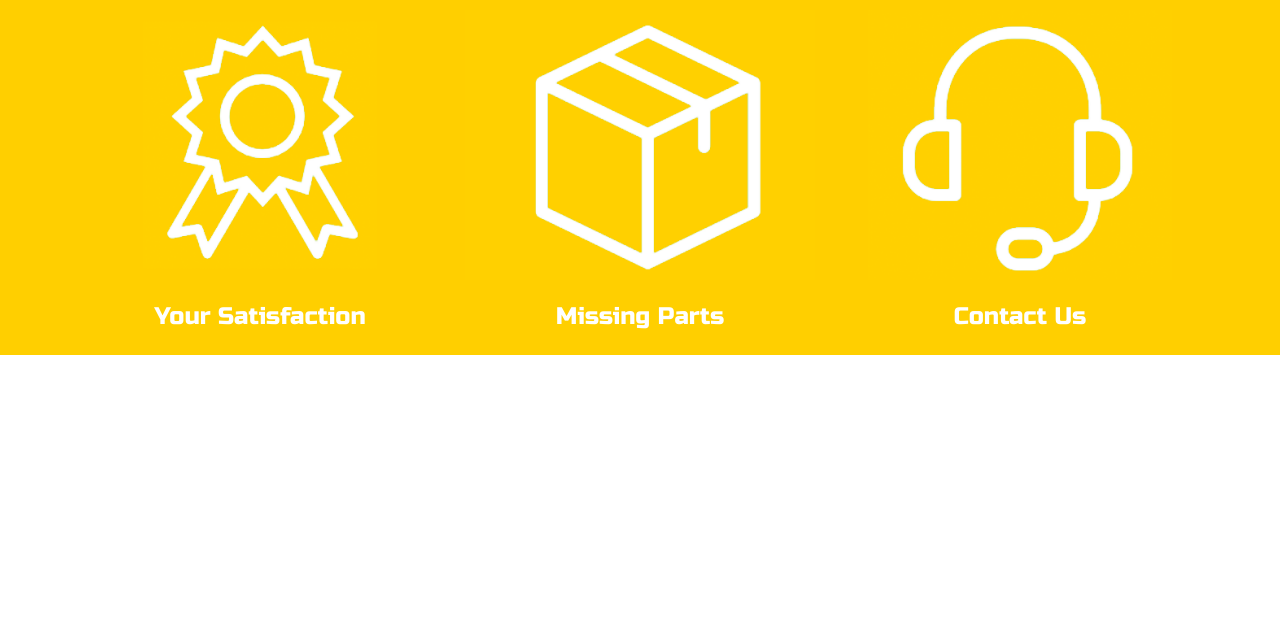
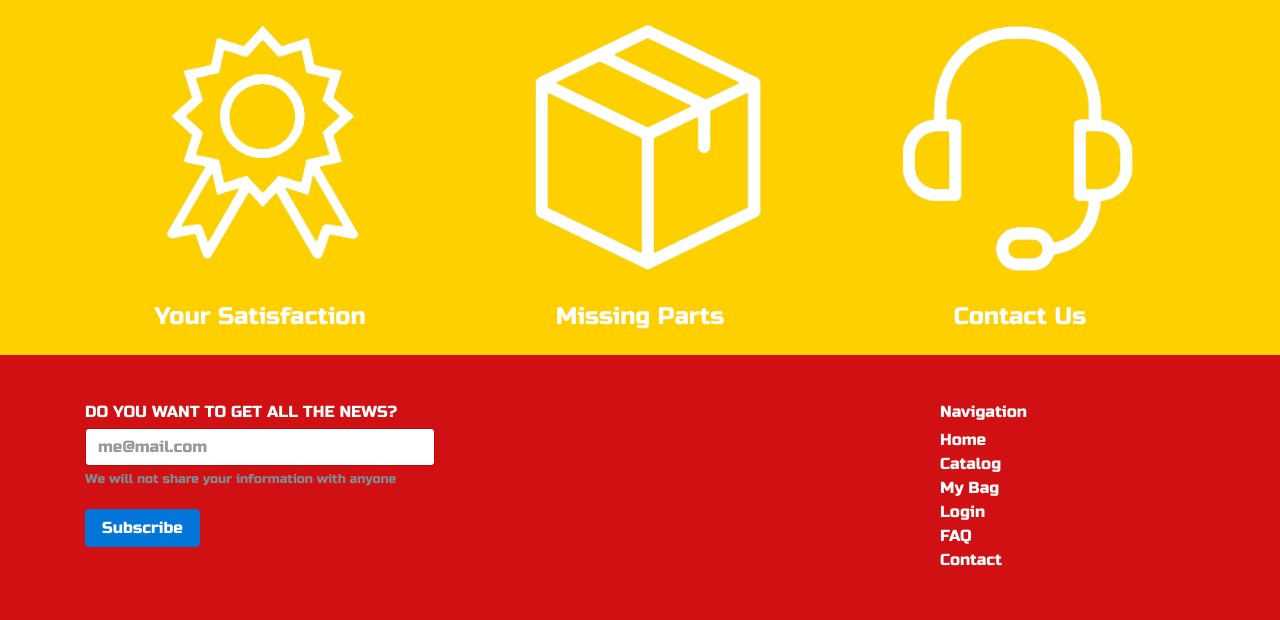
Before and after one commit to JuanEsquiviasO/toys_shop_legoland, a plain HTML site: page index.html in a window 1280 px wide. Shown: the part 428-1048 px from the top of the page. Before the commit the page ends 800 px from the top, so only its background shows below. Drawn offline with nearby package versions, Linux system fonts and the light colour scheme.

Commit message:
form validation

```diff
--- a/css/app.css
+++ b/css/app.css
@@ -47,3 +47,23 @@ input.form-control:focus {
   margin: 0 auto;
   margin-top: 2em;
 }
+
+#footer-container {
+  background-color: #D01012;
+  color: white;
+  padding: 3em 0;
+}
+
+#footer-container h4 {
+  font-size: 16px;
+}
+
+#footer-container .nav-link {
+  color: white;
+}
+
+@media (max-width: 768px) {
+  #footer-container [class*="col-"] {
+    margin-bottom: 2em;
+  }
+}
--- a/index.html
+++ b/index.html
@@ -133,7 +133,6 @@
       </a>
     </div>
   </div>
-
   <!-- /Carousel -->
 
   <!-- Info -->
@@ -158,9 +157,53 @@
   </div>
   <!-- /Info -->
 
+  <!-- Footer -->
+
+  <footer id="footer-container">
+    <div class="container">
+      <div class="row text-xs-center text-md-left">
+        <div class="col-md-4">
+          <form id="suscribeForm" action="#" method="POST">
+            <h4 class="text-uppercase">Do you want to get all the news?</h4>
+            <div class="form-group">
+              <input type="email" class="form-control" id="email" name="email" placeholder="me@mail.com">
+              <small class="form-text text-muted">We will not share your information with anyone</small>
+            </div>
+            <button type="submit" class="btn btn-primary form-text">Subscribe</button>
+          </form>
+        </div>
+        <div class="col-md-3 offset-md-5">
+          <h4>Navigation</h4>
+          <ul class="nav">
+            <li class="nav-item">
+              <a href="#" class="nav-link">Home</a>
+            </li>
+            <li class="nav-item">
+              <a href="#" class="nav-link">Catalog</a>
+            </li>
+            <li class="nav-item">
+              <a href="#" class="nav-link">My Bag</a>
+            </li>
+            <li class="nav-item">
+              <a href="#" class="nav-link">Login</a>
+            </li>
+            <li class="nav-item">
+              <a href="#" class="nav-link">FAQ</a>
+            </li>
+            <li class="nav-item">
+              <a href="#" class="nav-link">Contact</a>
+            </li>
+          </ul>
+        </div>
+      </div>
+    </div>
+  </footer>
+  <!-- /Footer -->
+
     <!-- jQuery first, then Tether, then Bootstrap JS. -->
     <script src="https://ajax.googleapis.com/ajax/libs/jquery/3.0.0/jquery.min.js" integrity="sha384-THPy051/pYDQGanwU6poAc/hOdQxjnOEXzbT+OuUAFqNqFjL+4IGLBgCJC3ZOShY" crossorigin="anonymous"></script>
     <script src="https://cdnjs.cloudflare.com/ajax/libs/tether/1.2.0/js/tether.min.js" integrity="sha384-Plbmg8JY28KFelvJVai01l8WyZzrYWG825m+cZ0eDDS1f7d/js6ikvy1+X+guPIB" crossorigin="anonymous"></script>
     <script src="https://maxcdn.bootstrapcdn.com/bootstrap/4.0.0-alpha.4/js/bootstrap.min.js" integrity="VjEeINv9OSwtWFLAtmc4JCtEJXXBub00gtSnszmspDLCtC0I4z4nqz7rEFbIZLLU" crossorigin="anonymous"></script>
+    <script src="js/app.js"></script>
   </body>
 </html>
--- /dev/null
+++ b/js/app.js
@@ -0,0 +1,23 @@
+const $form = $('#suscribeForm')
+const $formGroup = $form.find('.form-group')
+const $formControl = $formGroup.find('.form-control')
+
+$form.submit(function (ev) {
+  ev.preventDefault()
+
+  const error = Math.random() > 0.5
+  $formGroup.removeClass().addClass('form-group')
+  $formControl.removeClass().addClass('form-control')
+  $formGroup.addClass( error ? 'has-danger' : 'has-success')
+  $formControl.addClass( error ? 'form-control-danger' : 'form-control-success')
+  $formGroup.find('form-control-feedback').remove()
+
+  var el;
+  if (error) {
+    el = $('<div>', { html: 'An error has occurred' })
+  }else {
+    el = $('<div>', { html: 'We will send all the news' })
+  }
+  el.addClass('form-control-feedback')
+  $formGroup.append(el)
+})
```
